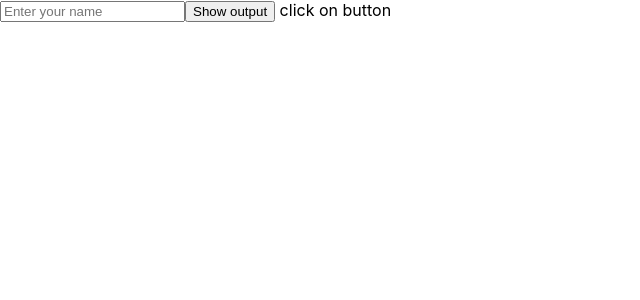
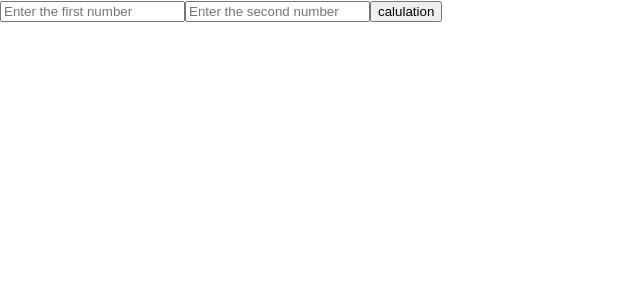
Before and after one commit to ShardulPawar05/second-project, a React (Create React App) app: page / in a window 1280 px wide. Shown: the top 300 px of the page, without its empty margins (0-640 px from the left). Built offline with nearby package versions, Linux system fonts and the light colour scheme.

Commit message:
give numbers from user and display calculation on screen

```diff
--- a/src/App.js
+++ b/src/App.js
@@ -3,17 +3,37 @@ import { useState } from 'react';
 import './App.css';
 
 function App() {
-const [name,setname]=useState();
-const[showBlock,setshowblock]=useState(false);
+const [num1,setnum1]=useState();
+const [num2,setnum2]=useState();
+parseInt(num1)
+// these variable use to store value of calculation
+const[totaladd,settotaladd]=useState();
+const[totalsub,settotalsub]=useState();
+const[totalmul,settotalmul]=useState();
+const[totaldiv,settotaldiv]=useState();
+
+
+// const[showcalculation,setcalculation]=useState();
 // const[Show, show]=useState();
 
 
-function handleNAmeChange(event){
-  setname(event.target.value)
+function handlenum1(event){
+  setnum1(parseInt(event.target.value))
 }
-function onSubmitClick(){
+function handlenum2(event){
+  setnum2(parseInt(event.target.value))
+}
+function onSubmit(){
 
-  setshowblock(true)
+  settotaladd((num1)+(num2));
+  settotalsub((num1)-(num2));
+  settotalmul((num1)*(num2));
+  settotaldiv((num1)/(num2));
+
+
+
+  // setshowblock(true)
+
 
 }
 
@@ -21,15 +41,14 @@ function onSubmitClick(){
 
   return (
     <div>
-      {/* <p>Enter the  number</p> */}
-      <input type='text' name='number'value={name} onChange={handleNAmeChange} placeholder='Enter your name'/>
-      {/* <div>{age}</div> */}
-      <button  onClick={onSubmitClick}>Show output</button>
-          {showBlock ? <div><p>{name}</p>
-          <p>
-          <img src="https://hips.hearstapps.com/hmg-prod/images/2025-bmw-m5-118-67b6198412889.jpg?crop=0.524xw:0.441xh;0.359xw,0.380xh&resize=1200:*"/>
-          </p>
-          </div> :(" click on button")}
+      <input type='number' name='num1' value={num1} onChange={handlenum1} placeholder='Enter the first number'></input>
+      <input type='number' name='num2' value={num2} onChange={handlenum2}    placeholder='Enter the second number'></input>
+
+      <button onClick={onSubmit}>calulation</button>
+      {totaladd && <h1>addition of {num1} and {num2} is  { totaladd}</h1>}
+      {totalsub && <h1> substraction of {num1} and {num2} is {totalsub}</h1>}
+      {totalmul && <h1> multiplication of {num1} and {num2} is {totalmul}</h1>}
+      {totaldiv && <h1> divdation of {num1} and {num2} is {totaldiv}</h1>}
 
 
 
@@ -62,20 +81,7 @@ function onSubmitClick(){
 
 
 
-      {/* <p>Enter your name</p>
-      <input type="text"name='name'value={name} onChange={handleNAmeChange}placeholder='Enter your name'/>
-      <div>{name}</div>
-      <button onClick={()=>setname("")}>clear name</button>
-      <p>ENter your address</p>
-      <input type='text' name='add' value={add} onChange={handleAddress}placeholder='Enter your address'/>
-      <h1>{add}</h1>
-      <button onClick={()=>setadd("")}>clear</button><br/>
-      <input type='email' name='email'value={email}onChange={handleEmail}placeholder='Enter your Email address'/>
-      <div>{email}</div>
-      <button >clear eamil</button>
-      <input type='passsword' name='passsword' value={userpass} onChange={handleUserPass}placeholder='PAssword'/>
-      <div>{userpass}</div>
-      <button onClick={()=>setuserpass("")}>clear</button> */}
+
 
     </div>
   );
```
